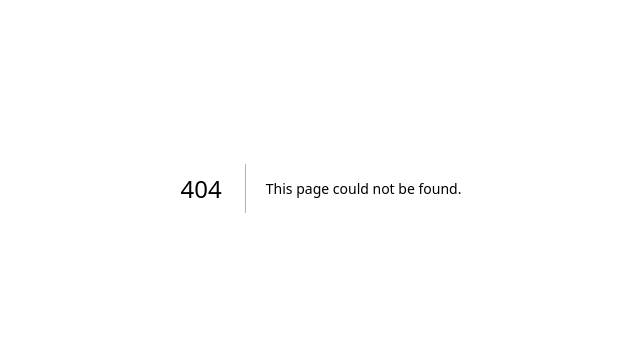
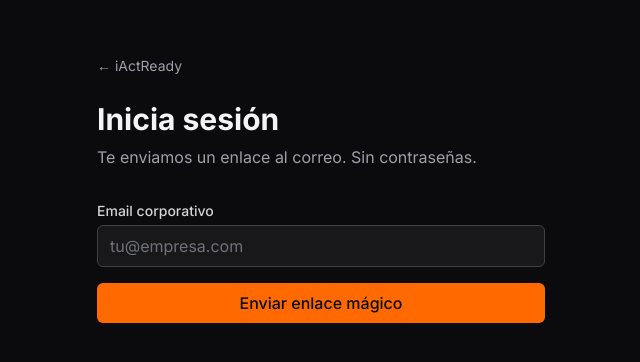
Before and after one commit to iactready/iactready-app, a Next.js app: page /login in a window 1280 px wide. Before the commit this address had no page. Shown: the part 212-574 px from the top of the page, without its empty margins (319-959 px from the left). Built offline with nearby package versions, Linux system fonts and the light colour scheme; no server answers.

Commit message:
fix(netlify): raise function timeout to 26s for Anthropic calls

```diff
--- /dev/null
+++ b/src/app/auth/callback/route.ts
@@ -0,0 +1,25 @@
+import { NextResponse } from "next/server";
+import { getSupabaseServerClient } from "@/lib/supabase/server";
+
+export const runtime = "nodejs";
+export const dynamic = "force-dynamic";
+
+/**
+ * GET /auth/callback?code=...&next=/inventory
+ *
+ * Supabase magic-link landing. Exchanges the code for a session cookie,
+ * then redirects to `next` (or /inventory by default).
+ */
+export async function GET(request: Request) {
+  const { searchParams, origin } = new URL(request.url);
+  const code = searchParams.get("code");
+  const next = searchParams.get("next") ?? "/inventory";
+
+  if (code) {
+    const sb = await getSupabaseServerClient();
+    const { error } = await sb.auth.exchangeCodeForSession(code);
+    if (!error) return NextResponse.redirect(`${origin}${next}`);
+    console.error("[auth/callback]", error.message);
+  }
+  return NextResponse.redirect(`${origin}/login?error=callback`);
+}
--- /dev/null
+++ b/src/app/login/page.tsx
@@ -0,0 +1,71 @@
+"use client";
+
+import { useState } from "react";
+import Link from "next/link";
+import { getSupabaseBrowserClient } from "@/lib/supabase/client";
+
+export default function LoginPage() {
+  const [email, setEmail] = useState("");
+  const [status, setStatus] = useState<"idle" | "sending" | "sent" | "error">("idle");
+  const [error, setError] = useState<string | null>(null);
+
+  async function handleSubmit(e: React.FormEvent) {
+    e.preventDefault();
+    if (!email || !email.includes("@")) return;
+    setStatus("sending");
+    setError(null);
+    try {
+      const sb = getSupabaseBrowserClient();
+      const { error } = await sb.auth.signInWithOtp({
+        email: email.trim().toLowerCase(),
+        options: { emailRedirectTo: `${window.location.origin}/auth/callback?next=/inventory` },
+      });
+      if (error) throw error;
+      setStatus("sent");
+    } catch (err) {
+      setStatus("error");
+      setError(err instanceof Error ? err.message : "Error desconocido");
+    }
+  }
+
+  return (
+    <main className="min-h-screen flex items-center justify-center p-6">
+      <div className="w-full max-w-md">
+        <Link href="/" className="text-sm text-zinc-400 hover:text-zinc-200">← iActReady</Link>
+        <h1 className="mt-6 text-3xl font-bold">Inicia sesión</h1>
+        <p className="mt-2 text-zinc-400">Te enviamos un enlace al correo. Sin contraseñas.</p>
+
+        {status === "sent" ? (
+          <div className="mt-8 rounded-lg border border-emerald-500/30 bg-emerald-500/5 p-4 text-emerald-200">
+            <p className="font-medium">Revisa tu bandeja de entrada.</p>
+            <p className="mt-1 text-sm text-emerald-300/80">Enviamos un enlace a <strong>{email}</strong>. Caduca en una hora.</p>
+          </div>
+        ) : (
+          <form onSubmit={handleSubmit} className="mt-8 space-y-4">
+            <div>
+              <label htmlFor="email" className="block text-sm font-medium text-zinc-300">Email corporativo</label>
+              <input
+                id="email"
+                type="email"
+                required
+                value={email}
+                onChange={(e) => setEmail(e.target.value)}
+                placeholder="tu@empresa.com"
+                className="mt-1 block w-full rounded-md bg-zinc-900 border border-zinc-700 px-3 py-2 text-zinc-100 placeholder-zinc-500 focus:border-orange-500 focus:outline-none"
+                disabled={status === "sending"}
+              />
+            </div>
+            <button
+              type="submit"
+              disabled={status === "sending"}
+              className="w-full rounded-md bg-orange-500 px-4 py-2 font-medium text-zinc-950 hover:bg-orange-400 disabled:opacity-50"
+            >
+              {status === "sending" ? "Enviando…" : "Enviar enlace mágico"}
+            </button>
+            {error && <p className="text-sm text-red-400">{error}</p>}
+          </form>
+        )}
+      </div>
+    </main>
+  );
+}
--- /dev/null
+++ b/src/lib/supabase/middleware.ts
@@ -0,0 +1,26 @@
+import { createServerClient } from "@supabase/ssr";
+import { NextResponse, type NextRequest } from "next/server";
+import { clientEnv } from "../env";
+
+/** Refresh the auth session on each request. Pass-through middleware. */
+export async function updateSession(request: NextRequest) {
+  let response = NextResponse.next({ request });
+  if (!clientEnv.NEXT_PUBLIC_SUPABASE_URL || !clientEnv.NEXT_PUBLIC_SUPABASE_ANON_KEY) return response;
+  const supabase = createServerClient(
+    clientEnv.NEXT_PUBLIC_SUPABASE_URL,
+    clientEnv.NEXT_PUBLIC_SUPABASE_ANON_KEY,
+    {
+      cookies: {
+        getAll() { return request.cookies.getAll(); },
+        setAll(items) {
+          items.forEach(({ name, value }) => request.cookies.set(name, value));
+          response = NextResponse.next({ request });
+          items.forEach(({ name, value, options }) => response.cookies.set(name, value, options));
+        },
+      },
+    },
+  );
+  // IMPORTANT: getUser refreshes the JWT cookie. Do not remove.
+  await supabase.auth.getUser();
+  return response;
+}
--- /dev/null
+++ b/src/middleware.ts
@@ -0,0 +1,13 @@
+import type { NextRequest } from "next/server";
+import { updateSession } from "@/lib/supabase/middleware";
+
+export async function middleware(request: NextRequest) {
+  return updateSession(request);
+}
+
+// Run on all routes EXCEPT static assets, images, favicon, and the public API.
+export const config = {
+  matcher: [
+    "/((?!_next/static|_next/image|favicon\\.ico|api/waitlist|api/classify|.*\\.(?:svg|png|jpg|jpeg|gif|webp)$).*)",
+  ],
+};
```
Also changed, not shown: 1 other file (tests, documents, lock files or other folders).
